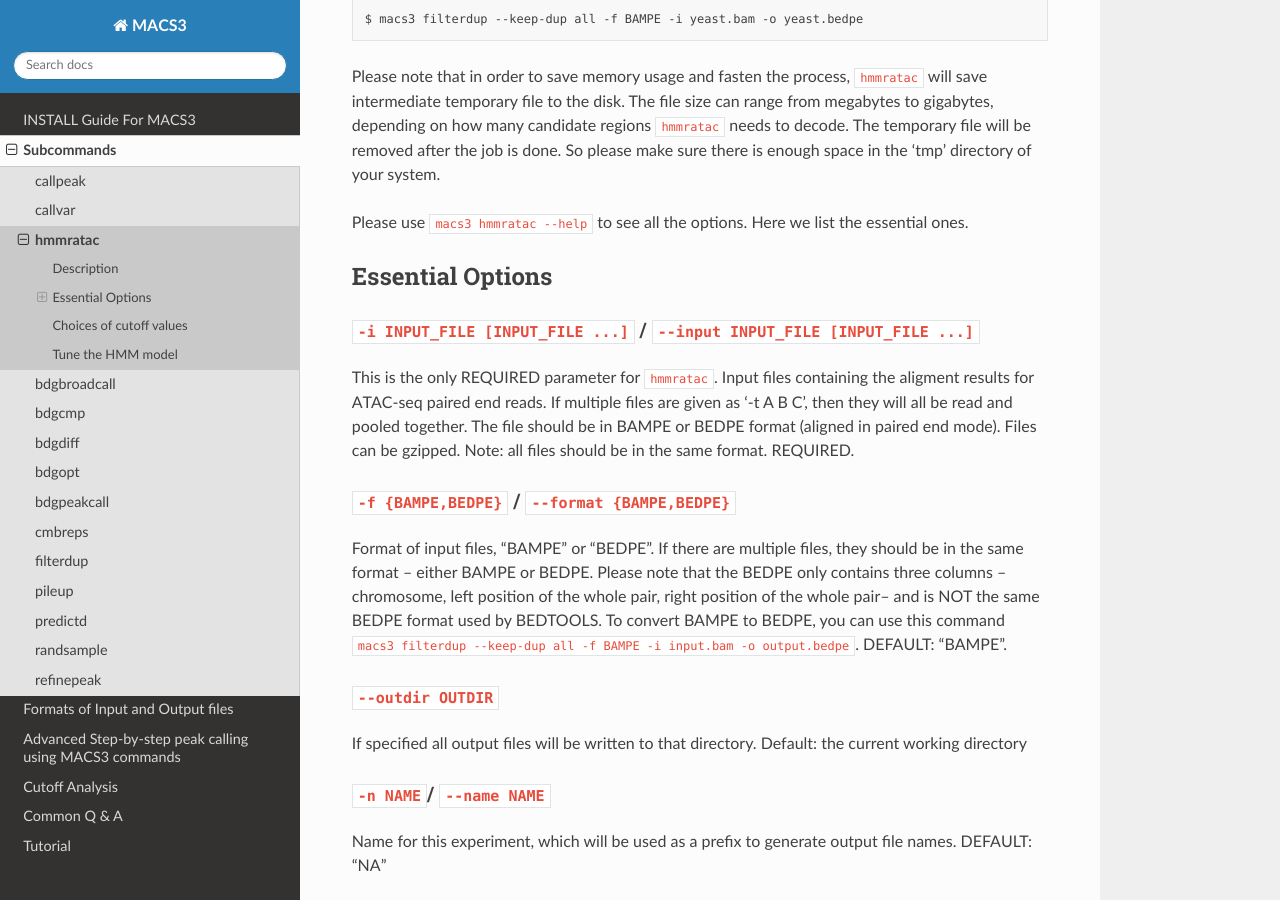
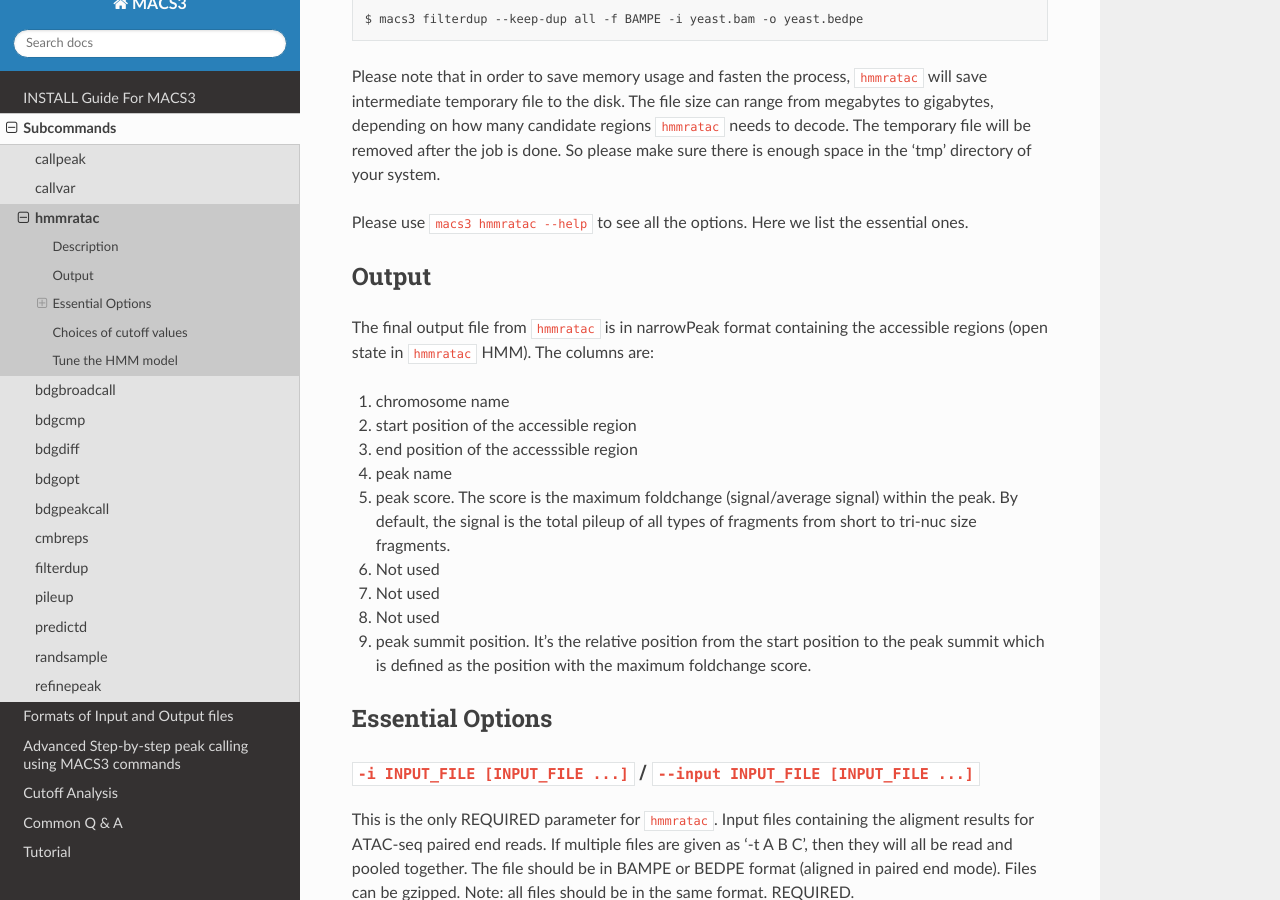
Before and after one commit to macs3-project/MACS, a Sphinx documentation site: the page built from docs/source/docs/hmmratac.md, in a window 1280 px wide and 900 px high, scrolled down 737 px. Built offline with Sphinx 7.4.7 and the Read the Docs theme 2.0.0, drawn with Linux system fonts in a browser that asks for light colours.

Commit message:
let hmmratac output narrowpeak with summit and score from foldchange signals

```diff
--- a/docs/source/docs/hmmratac.md
+++ b/docs/source/docs/hmmratac.md
@@ -43,6 +43,27 @@ space in the 'tmp' directory of your system.
 
 Please use `macs3 hmmratac --help` to see all the options. Here we
 list the essential ones.
+
+## Output
+
+The final output file from `hmmratac` is in narrowPeak format
+containing the accessible regions (open state in `hmmratac` HMM). The
+columns are:
+
+ 1. chromosome name
+ 2. start position of the accessible region
+ 3. end position of the accesssible region
+ 4. peak name
+ 5. peak score. The score is the maximum foldchange (signal/average
+    signal) within the peak. By default, the signal is the total
+    pileup of all types of fragments from short to tri-nuc size
+    fragments.
+ 6. Not used
+ 7. Not used
+ 8. Not used
+ 9. peak summit position. It's the relative position from the start
+    position to the peak summit which is defined as the position with
+    the maximum foldchange score.
 
 ## Essential Options
 
```
Also changed, not shown: 9 other files.
